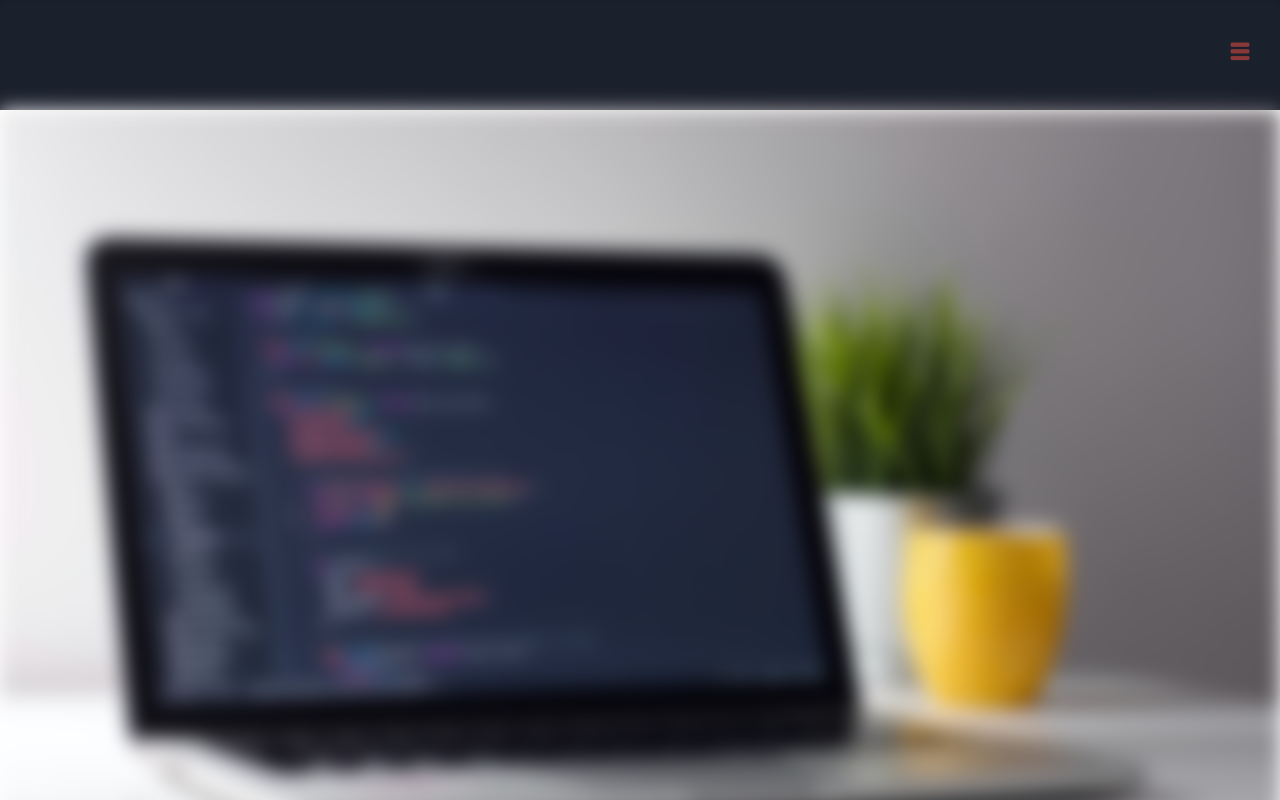
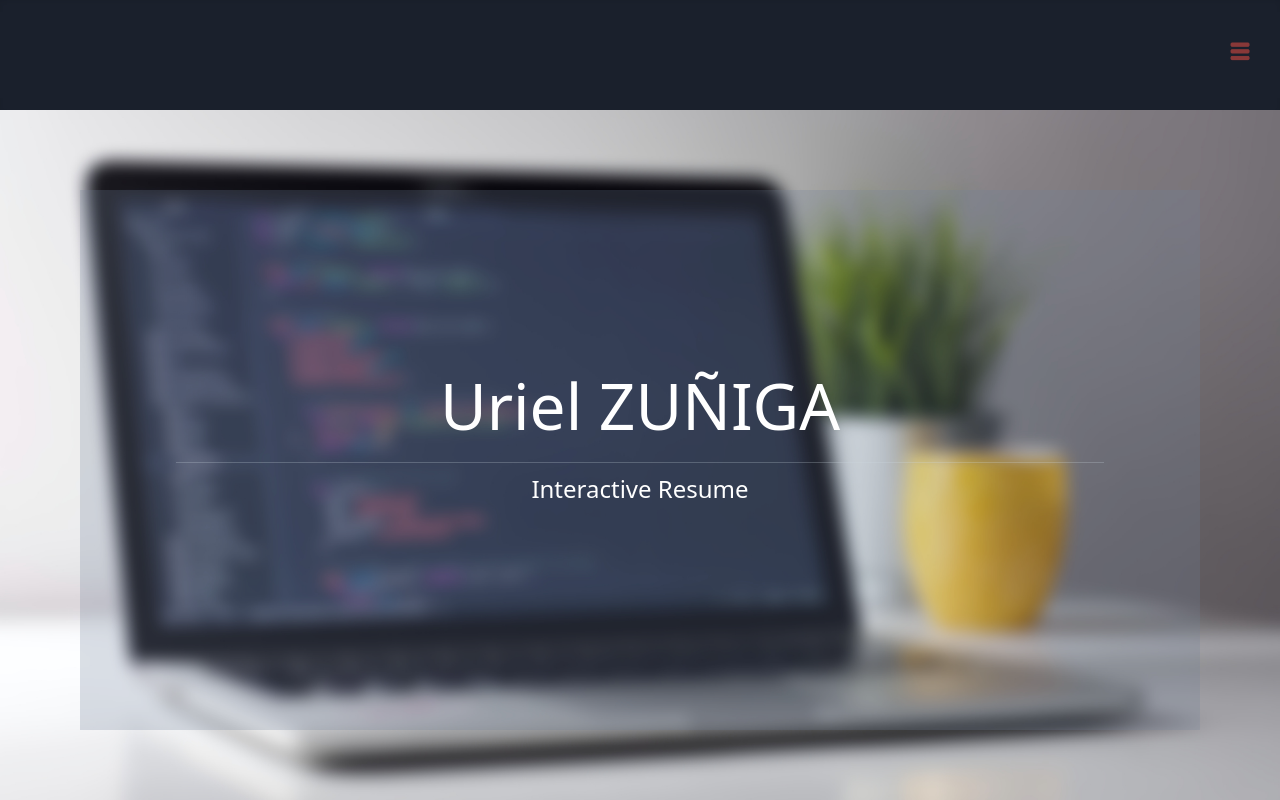
Before and after one commit to uzunigat/PersonalWebPage, a Vue app: page / in a window 1280 px wide. Shown: the top 800 px of the page. Built offline with nearby package versions, Linux system fonts and the light colour scheme.

Commit message:
Fix: Home Page

```diff
--- a/src/components/PxHeader.vue
+++ b/src/components/PxHeader.vue
@@ -56,11 +56,11 @@ export default {
 
         methods: {
 
-        clickMenu(){
+        clickMenu: function(){
 
-            this.isOpen = !this.isOpen
+            this.isOpen = !this.isOpen;
 
-        }
+        },
 
     }
 
--- a/src/views/Home.vue
+++ b/src/views/Home.vue
@@ -1,8 +1,11 @@
 <template>
 
-        <div class="bg-fixed bg-center large-height background" >
-            <div class="effect">
-                <p class="flex justify-center"></p>
+        <div class="background">
+            <div class=" py-56 xl:py-44 lg:py-40 md:py-56 sm:py-56 w-screen h-auto bg-gray-600 bg-opacity-25">
+                <div class="flex flex-col divide-y divide-gray-400 divide-opacity-25 px-24">
+                    <p class="text-3xl xl:text-6xl lg:text-6xl md:text-6xl sm:text-3xl text-white py-2">Uriel ZUÑIGA</p>
+                    <p class="text-lg xl:text-2xl lg:text-2xl md:text-xl sm:text-lg text-white py-2 "> Interactive Resume</p>
+                </div>
             </div>
         </div>
 
@@ -12,8 +15,6 @@
 
 export default {
     name: "Home",
-
-
 
 };
 
@@ -30,16 +31,17 @@ export default {
         background-size: cover;
         background-color: #464646;
 
+        height: 700px;
 
-        filter: blur(10px);
-        -webkit-filter: blur(10px);
-
-        height: 1000px;
-        width: 100%
 
     }
+
+    .filter {
 
 
 
 
+
+    }
+
 </style>
```
Also changed, not shown: src/assets/background.jpg.
